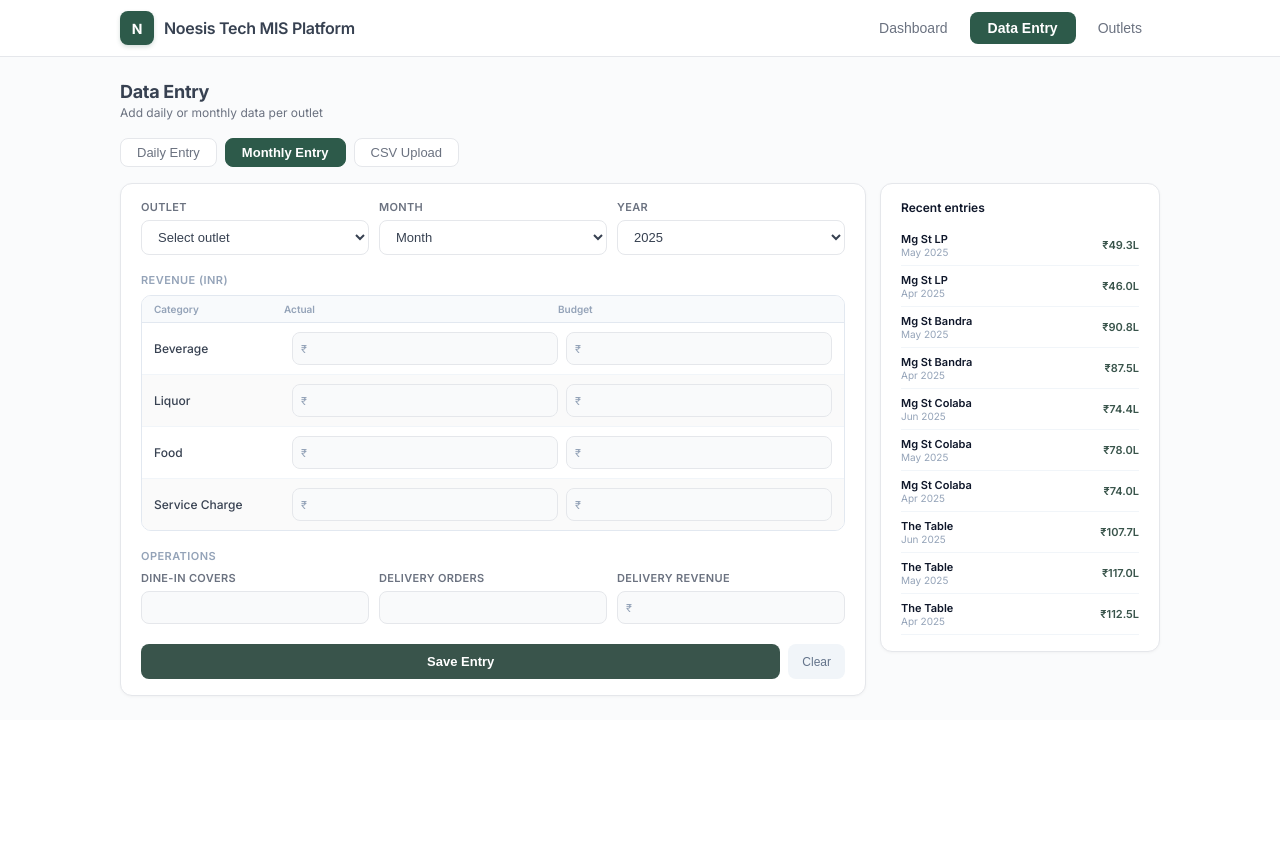
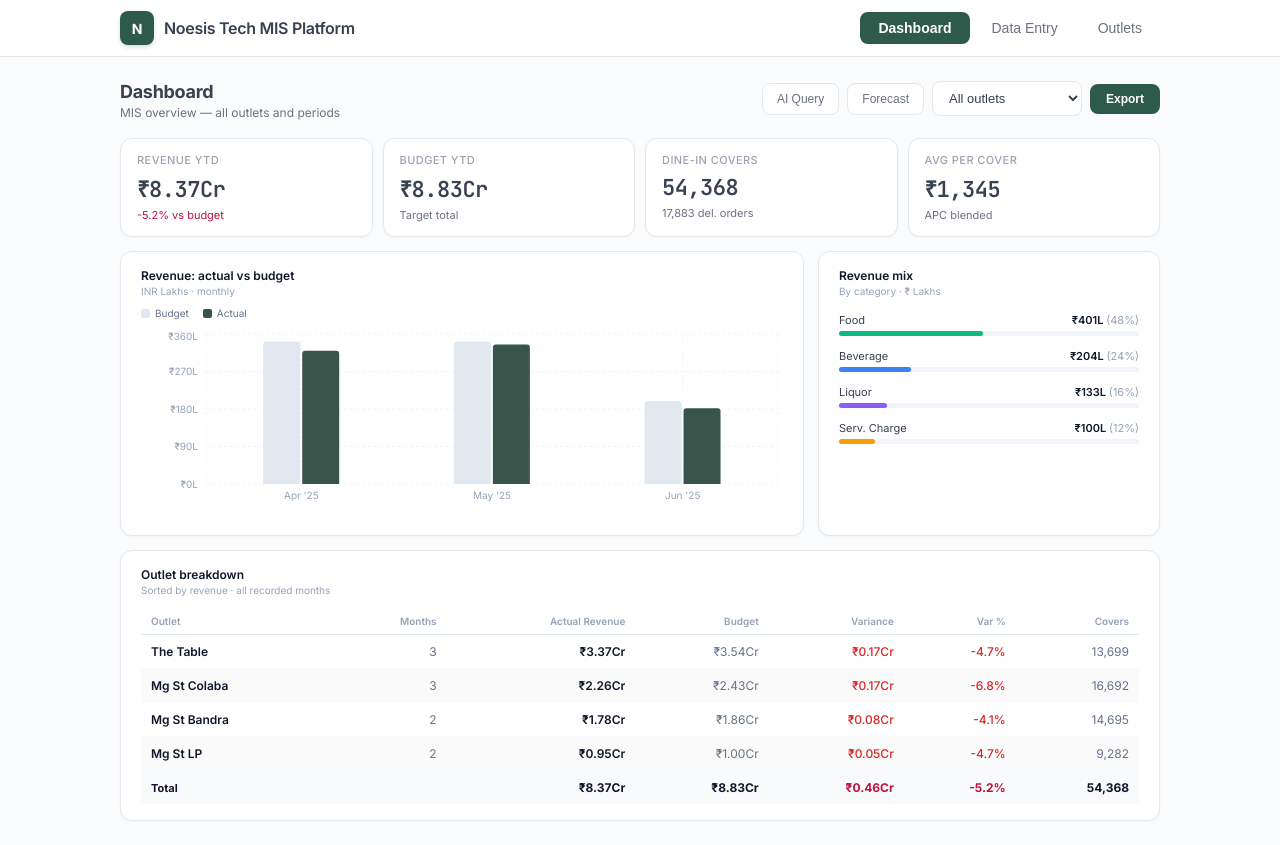
Before and after one commit to rahulnoesis/mis-app, a React (Vite) app: page / in a window 1280 px wide. Before the commit the page ends 800 px from the top, so only its background shows below. Built offline with nearby package versions, Linux system fonts and the light colour scheme.

Commit message:
Default to Dashboard on load

```diff
--- a/src/App.jsx
+++ b/src/App.jsx
@@ -52,7 +52,7 @@ const C = {
 };
 
 export default function App() {
-  const [tab, setTab] = useState("entry");
+  const [tab, setTab] = useState("reports");
   const [outlets, setOutlets] = useState(SEED_OUTLETS);
   const [entries, setEntries] = useState(SEED_ENTRIES);
   const [dailyEntries, setDailyEntries] = useState([]);
```
